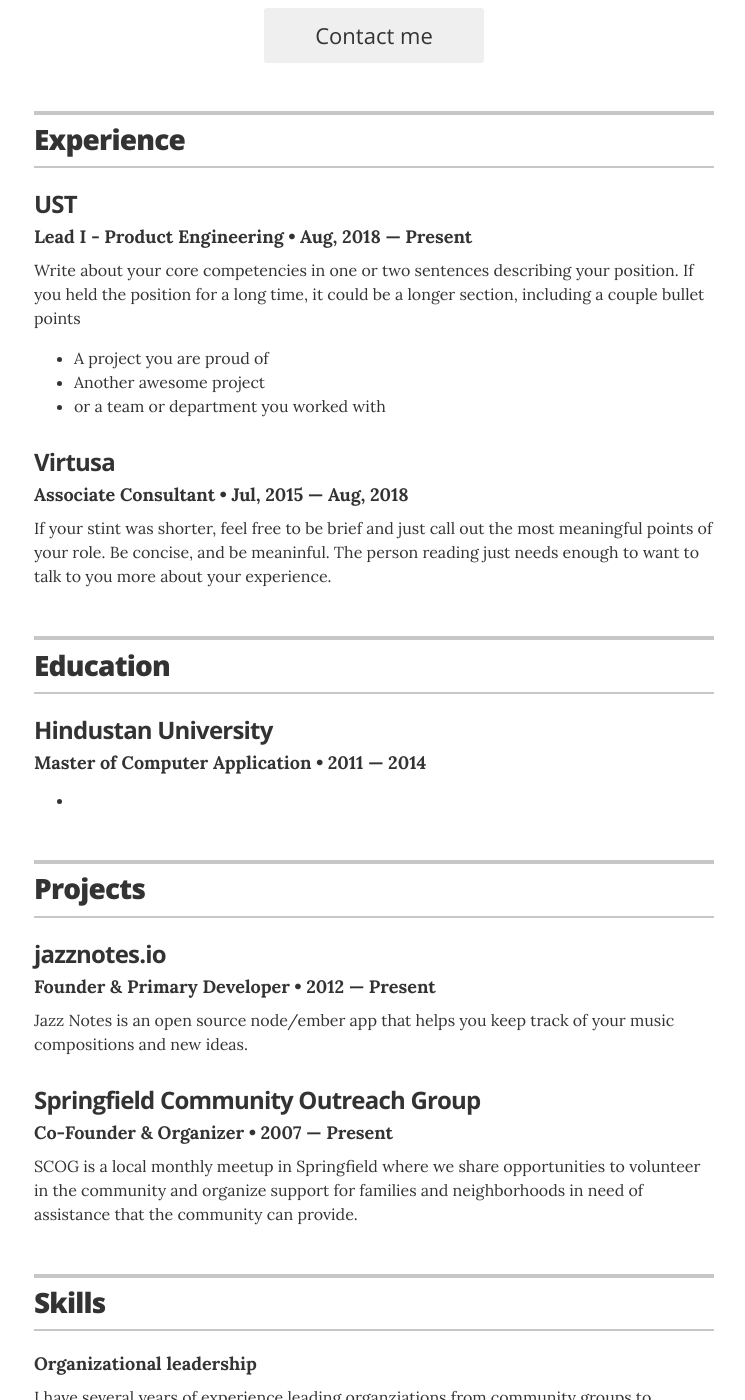
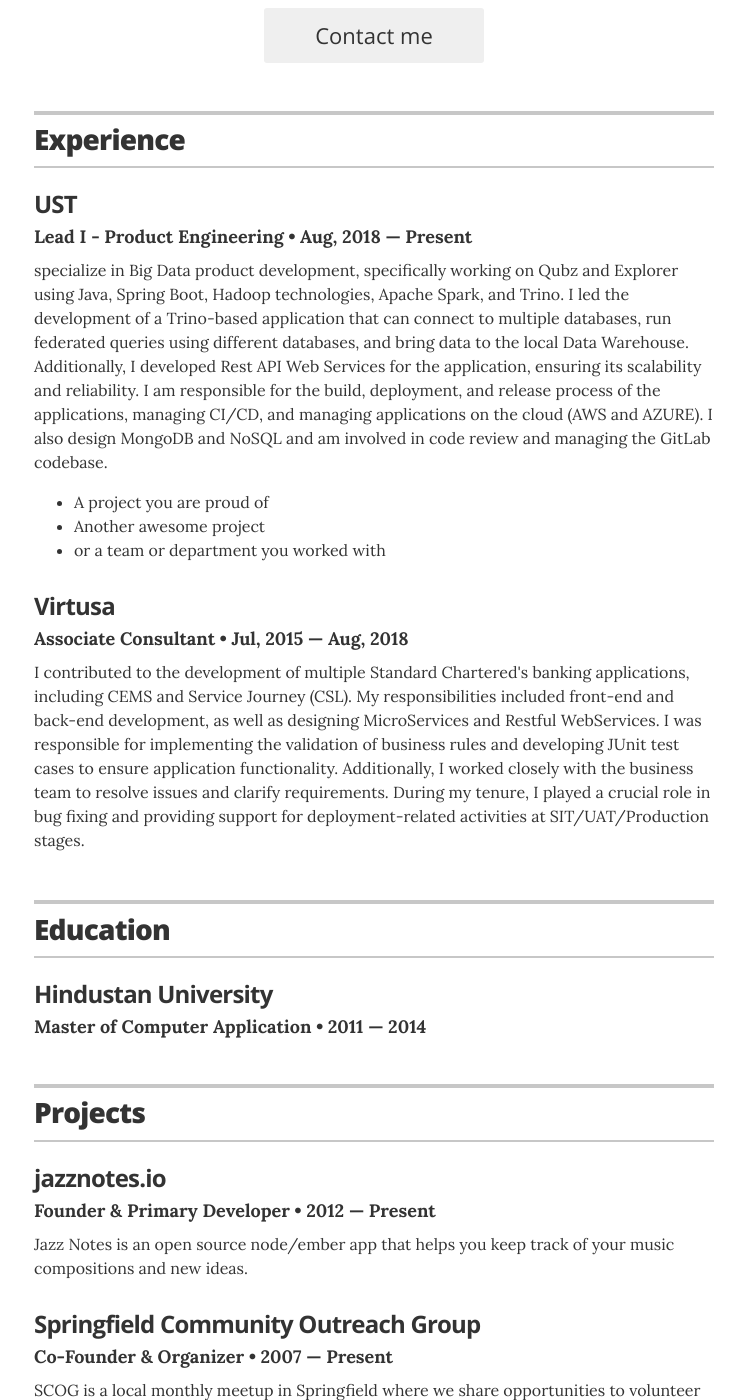
Before and after one commit to isonusingh/resume, a Jekyll site: the page built from index.html, in a window 1280 px wide and 1400 px high, scrolled down 518 px. Shown: the whole window, without its empty margins (266-1011 px from the left). Built offline with Jekyll 4.4.1, drawn with Linux system fonts in a browser that asks for light colours.

Commit message:
update resume

```diff
--- a/_data/education.yml
+++ b/_data/education.yml
@@ -2,6 +2,6 @@
 - degree: Master of Computer Application
   uni: Hindustan University
   year: 2011 &mdash; 2014
-  awards:
-    - award:
-  summary:
+#  awards:
+#    - award:
+#  summary:
--- a/_data/experience.yml
+++ b/_data/experience.yml
@@ -3,10 +3,10 @@
 - company: UST
   position: Lead I - Product Engineering
   duration: Aug, 2018 &mdash; Present
-  summary: Write about your core competencies in one or two sentences describing your position. If you held the position for a long time, it could be a longer section, including a couple bullet points	<ul class="resume-item-list"><li>A project you are proud of</li><li>Another awesome project</li><li>or a team or department you worked with</li></ul>
+  summary:  specialize in Big Data product development, specifically working on Qubz and Explorer using Java, Spring Boot, Hadoop technologies, Apache Spark, and Trino. I led the development of a Trino-based application that can connect to multiple databases, run federated queries using different databases, and bring data to the local Data Warehouse. Additionally, I developed Rest API Web Services for the application, ensuring its scalability and reliability. I am responsible for the build, deployment, and release process of the applications, managing CI/CD, and managing applications on the cloud (AWS and AZURE). I also design MongoDB and NoSQL and am involved in code review and managing the GitLab codebase.	<ul class="resume-item-list"><li>A project you are proud of</li><li>Another awesome project</li><li>or a team or department you worked with</li></ul>
 
 # Director of Digital Stratgy
 - company: Virtusa
   position: Associate Consultant
   duration:  Jul, 2015 &mdash; Aug, 2018
-  summary: If your stint was shorter, feel free to be brief and just call out the most meaningful points of your role. Be concise, and be meaninful. The person reading just needs enough to want to talk to you more about your experience.
+  summary: I contributed to the development of multiple Standard Chartered's banking applications, including CEMS and Service Journey (CSL). My responsibilities included front-end and back-end development, as well as designing MicroServices and Restful WebServices. I was responsible for implementing the validation of business rules and developing JUnit test cases to ensure application functionality. Additionally, I worked closely with the business team to resolve issues and clarify requirements. During my tenure, I played a crucial role in bug fixing and providing support for deployment-related activities at SIT/UAT/Production stages.
```
